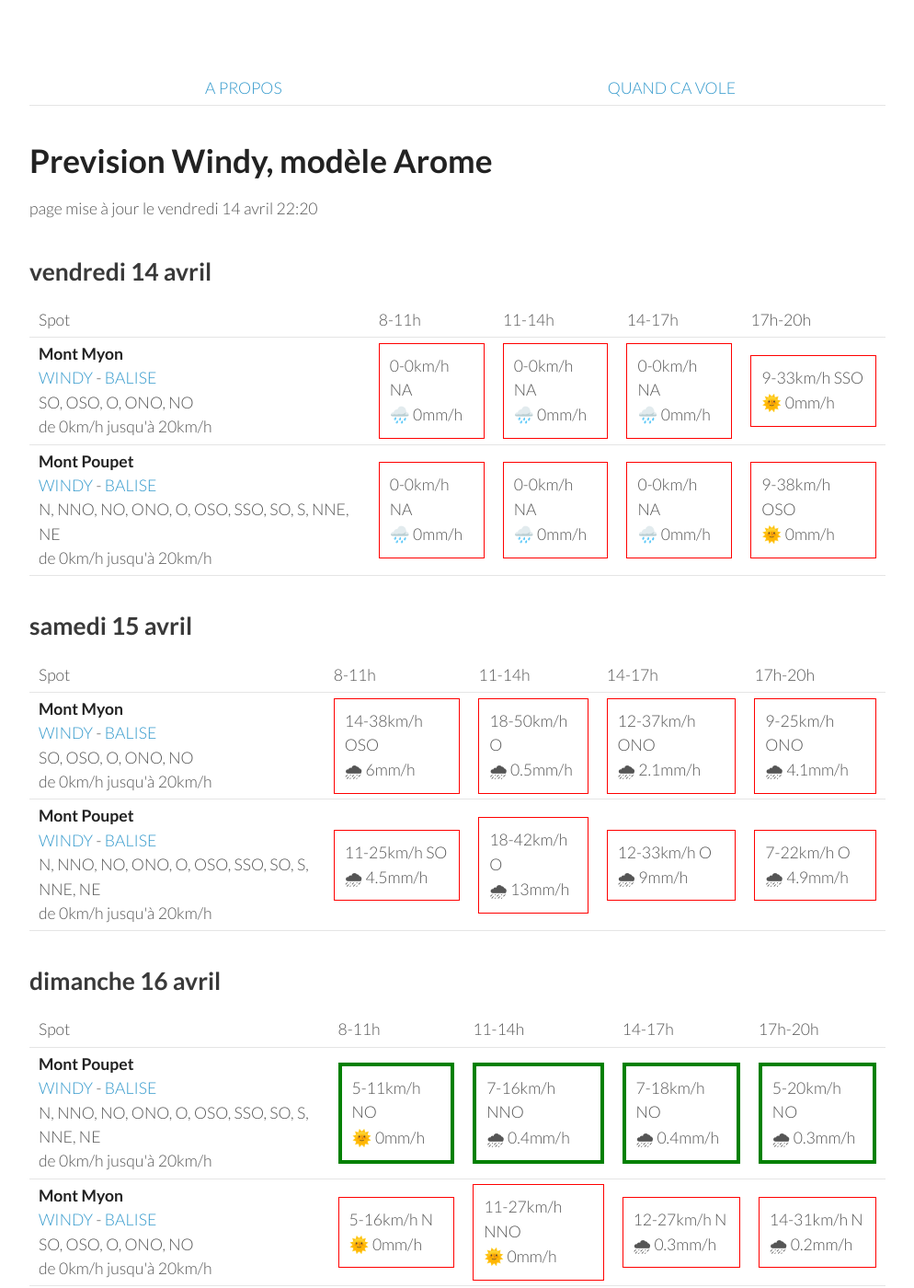
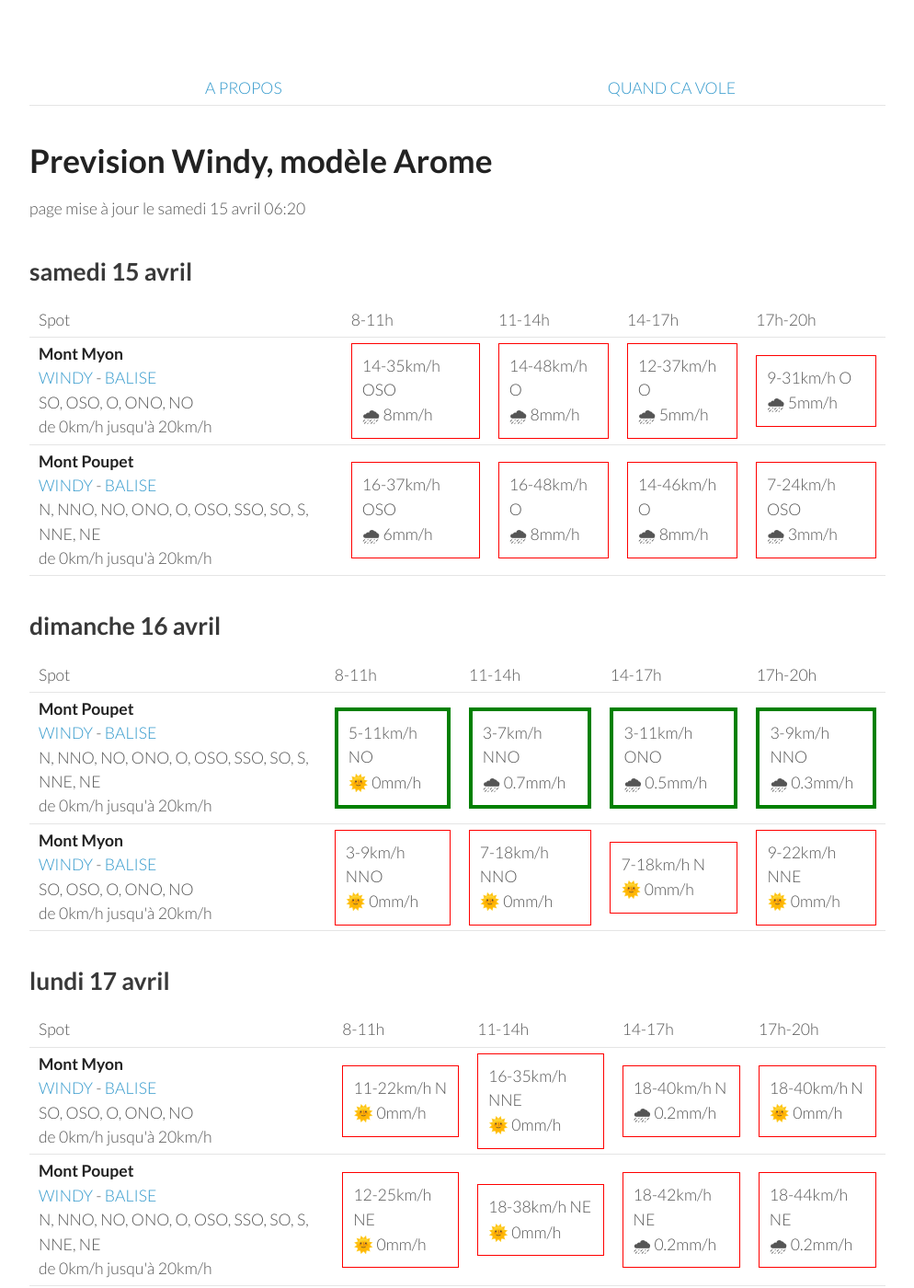
Before and after one commit to parapente-dans-le-nord/parapente-dans-le-nord.github.io, a Jekyll site: the page built from jura.markdown, in a window 1280 px wide and 1400 px high. Shown: the whole window at 92% size, without its empty margins (26-1020 px from the left). Built offline with Jekyll 4.4.1, drawn with Linux system fonts in a browser that asks for light colours; some of the changed text lies outside the part shown.

Commit message:
update index.markdown

```diff
--- a/jura.markdown
+++ b/jura.markdown
@@ -7,42 +7,8 @@ title:  "Tous les spots"
 {: .links}
 
 # Prevision Windy, modèle Arome
-page mise à jour le vendredi 14 avril 22:20
+page mise à jour le samedi 15 avril 06:20
 
-## vendredi 14 avril
-
-{::nomarkdown}
-<table>
-  <tbody>
-    <tr>
-      <td>Spot</td>
-      <td>8-11h</td>
-      <td>11-14h</td>
-      <td>14-17h</td>
-      <td>17h-20h</td>
-    </tr>
-<tr>
-        <td><strong>Mont Myon</strong><br><a href="https://windy.com/46.331/5.397?45.898,5.394,8,m:eWoagj8">WINDY</a> - <span class=""><a href="http://www.balisemeteo.com/balise.php?idBalise=70">BALISE</a> </span><br> <span class="vent-favorable">SO, OSO, O, ONO, NO</span><br><span class="force-vent">de 0km/h jusqu'à 20km/h</span> </td>
-
-            <td><div class="not-flyable"><p>0-0km/h NA</p><p>🌧️ 0mm/h</p></div></td>
-            <td><div class="not-flyable"><p>0-0km/h NA</p><p>🌧️ 0mm/h</p></div></td>
-            <td><div class="not-flyable"><p>0-0km/h NA</p><p>🌧️ 0mm/h</p></div></td>
-            <td><div class="not-flyable"><p>9-33km/h SSO</p><p>🌞 0mm/h</p></div></td>
-
-    </tr>
-<tr>
-        <td><strong>Mont Poupet</strong><br><a href="https://windy.com/46.970/5.876?46.541,5.876,8">WINDY</a> - <span class=""><a href="http://www.balisemeteo.com/balise.php?idBalise=92">BALISE</a> </span><br> <span class="vent-favorable">N, NNO, NO, ONO, O, OSO, SSO, SO, S, NNE, NE</span><br><span class="force-vent">de 0km/h jusqu'à 20km/h</span> </td>
-
-            <td><div class="not-flyable"><p>0-0km/h NA</p><p>🌧️ 0mm/h</p></div></td>
-            <td><div class="not-flyable"><p>0-0km/h NA</p><p>🌧️ 0mm/h</p></div></td>
-            <td><div class="not-flyable"><p>0-0km/h NA</p><p>🌧️ 0mm/h</p></div></td>
-            <td><div class="not-flyable"><p>9-38km/h OSO</p><p>🌞 0mm/h</p></div></td>
-
-    </tr>
-
-</tbody>
-</table>
-{:/}
 ## samedi 15 avril
 
 {::nomarkdown}
@@ -58,20 +24,20 @@ page mise à jour le vendredi 14 avril 22:20
 <tr>
         <td><strong>Mont Myon</strong><br><a href="https://windy.com/46.331/5.397?45.898,5.394,8,m:eWoagj8">WINDY</a> - <span class=""><a href="http://www.balisemeteo.com/balise.php?idBalise=70">BALISE</a> </span><br> <span class="vent-favorable">SO, OSO, O, ONO, NO</span><br><span class="force-vent">de 0km/h jusqu'à 20km/h</span> </td>
 
-            <td><div class="not-flyable"><p>14-38km/h OSO</p><p>🌧 6mm/h</p></div></td>
-            <td><div class="not-flyable"><p>18-50km/h O</p><p>🌧 0.5mm/h</p></div></td>
-            <td><div class="not-flyable"><p>12-37km/h ONO</p><p>🌧 2.1mm/h</p></div></td>
-            <td><div class="not-flyable"><p>9-25km/h ONO</p><p>🌧 4.1mm/h</p></div></td>
+            <td><div class="not-flyable"><p>14-35km/h OSO</p><p>🌧 8mm/h</p></div></td>
+            <td><div class="not-flyable"><p>14-48km/h O</p><p>🌧 8mm/h</p></div></td>
+            <td><div class="not-flyable"><p>12-37km/h O</p><p>🌧 5mm/h</p></div></td>
+            <td><div class="not-flyable"><p>9-31km/h O</p><p>🌧 5mm/h</p></div></td>
 
 
     </tr>
 <tr>
         <td><strong>Mont Poupet</strong><br><a href="https://windy.com/46.970/5.876?46.541,5.876,8">WINDY</a> - <span class=""><a href="http://www.balisemeteo.com/balise.php?idBalise=92">BALISE</a> </span><br> <span class="vent-favorable">N, NNO, NO, ONO, O, OSO, SSO, SO, S, NNE, NE</span><br><span class="force-vent">de 0km/h jusqu'à 20km/h</span> </td>
 
-            <td><div class="not-flyable"><p>11-25km/h SO</p><p>🌧 4.5mm/h</p></div></td>
-            <td><div class="not-flyable"><p>18-42km/h O</p><p>🌧 13mm/h</p></div></td>
-            <td><div class="not-flyable"><p>12-33km/h O</p><p>🌧 9mm/h</p></div></td>
-            <td><div class="not-flyable"><p>7-22km/h O</p><p>🌧 4.9mm/h</p></div></td>
+            <td><div class="not-flyable"><p>16-37km/h OSO</p><p>🌧 6mm/h</p></div></td>
+            <td><div class="not-flyable"><p>16-48km/h O</p><p>🌧 8mm/h</p></div></td>
+            <td><div class="not-flyable"><p>14-46km/h O</p><p>🌧 8mm/h</p></div></td>
+            <td><div class="not-flyable"><p>7-24km/h OSO</p><p>🌧 3mm/h</p></div></td>
 
 
     </tr>
@@ -95,19 +61,19 @@ page mise à jour le vendredi 14 avril 22:20
         <td><strong>Mont Poupet</strong><br><a href="https://windy.com/46.970/5.876?46.541,5.876,8">WINDY</a> - <span class=""><a href="http://www.balisemeteo.com/balise.php?idBalise=92">BALISE</a> </span><br> <span class="vent-favorable">N, NNO, NO, ONO, O, OSO, SSO, SO, S, NNE, NE</span><br><span class="force-vent">de 0km/h jusqu'à 20km/h</span> </td>
 
             <td><div class="flyable"><p>5-11km/h NO</p><p>🌞 0mm/h</p></div></td>
-            <td><div class="flyable"><p>7-16km/h NNO</p><p>🌧 0.4mm/h</p></div></td>
-            <td><div class="flyable"><p>7-18km/h NO</p><p>🌧 0.4mm/h</p></div></td>
-            <td><div class="flyable"><p>5-20km/h NO</p><p>🌧 0.3mm/h</p></div></td>
+            <td><div class="flyable"><p>3-7km/h NNO</p><p>🌧 0.7mm/h</p></div></td>
+            <td><div class="flyable"><p>3-11km/h ONO</p><p>🌧 0.5mm/h</p></div></td>
+            <td><div class="flyable"><p>3-9km/h NNO</p><p>🌧 0.3mm/h</p></div></td>
 
 
     </tr>
 <tr>
         <td><strong>Mont Myon</strong><br><a href="https://windy.com/46.331/5.397?45.898,5.394,8,m:eWoagj8">WINDY</a> - <span class=""><a href="http://www.balisemeteo.com/balise.php?idBalise=70">BALISE</a> </span><br> <span class="vent-favorable">SO, OSO, O, ONO, NO</span><br><span class="force-vent">de 0km/h jusqu'à 20km/h</span> </td>
 
-            <td><div class="not-flyable"><p>5-16km/h N</p><p>🌞 0mm/h</p></div></td>
-            <td><div class="not-flyable"><p>11-27km/h NNO</p><p>🌞 0mm/h</p></div></td>
-            <td><div class="not-flyable"><p>12-27km/h N</p><p>🌧 0.3mm/h</p></div></td>
-            <td><div class="not-flyable"><p>14-31km/h N</p><p>🌧 0.2mm/h</p></div></td>
+            <td><div class="not-flyable"><p>3-9km/h NNO</p><p>🌞 0mm/h</p></div></td>
+            <td><div class="not-flyable"><p>7-18km/h NNO</p><p>🌞 0mm/h</p></div></td>
+            <td><div class="not-flyable"><p>7-18km/h N</p><p>🌞 0mm/h</p></div></td>
+            <td><div class="not-flyable"><p>9-22km/h NNE</p><p>🌞 0mm/h</p></div></td>
 
 
     </tr>
@@ -128,22 +94,22 @@ page mise à jour le vendredi 14 avril 22:20
       <td>17h-20h</td>
     </tr>
 <tr>
-        <td><strong>Mont Poupet</strong><br><a href="https://windy.com/46.970/5.876?46.541,5.876,8">WINDY</a> - <span class=""><a href="http://www.balisemeteo.com/balise.php?idBalise=92">BALISE</a> </span><br> <span class="vent-favorable">N, NNO, NO, ONO, O, OSO, SSO, SO, S, NNE, NE</span><br><span class="force-vent">de 0km/h jusqu'à 20km/h</span> </td>
+        <td><strong>Mont Myon</strong><br><a href="https://windy.com/46.331/5.397?45.898,5.394,8,m:eWoagj8">WINDY</a> - <span class=""><a href="http://www.balisemeteo.com/balise.php?idBalise=70">BALISE</a> </span><br> <span class="vent-favorable">SO, OSO, O, ONO, NO</span><br><span class="force-vent">de 0km/h jusqu'à 20km/h</span> </td>
 
-            <td><div class="not-flyable"><p>11-22km/h NNE</p><p>🌞 0mm/h</p></div></td>
-            <td><div class="not-flyable"><p>16-35km/h NE</p><p>🌧 0.2mm/h</p></div></td>
-            <td><div class="not-flyable"><p>16-40km/h NE</p><p>🌧 0.2mm/h</p></div></td>
-            <td><div class="not-flyable"><p>18-40km/h NE</p><p>🌧 0.2mm/h</p></div></td>
+            <td><div class="not-flyable"><p>11-22km/h N</p><p>🌞 0mm/h</p></div></td>
+            <td><div class="not-flyable"><p>16-35km/h NNE</p><p>🌞 0mm/h</p></div></td>
+            <td><div class="not-flyable"><p>18-40km/h N</p><p>🌧 0.2mm/h</p></div></td>
+            <td><div class="not-flyable"><p>18-40km/h N</p><p>🌞 0mm/h</p></div></td>
 
 
     </tr>
 <tr>
-        <td><strong>Mont Myon</strong><br><a href="https://windy.com/46.331/5.397?45.898,5.394,8,m:eWoagj8">WINDY</a> - <span class=""><a href="http://www.balisemeteo.com/balise.php?idBalise=70">BALISE</a> </span><br> <span class="vent-favorable">SO, OSO, O, ONO, NO</span><br><span class="force-vent">de 0km/h jusqu'à 20km/h</span> </td>
+        <td><strong>Mont Poupet</strong><br><a href="https://windy.com/46.970/5.876?46.541,5.876,8">WINDY</a> - <span class=""><a href="http://www.balisemeteo.com/balise.php?idBalise=92">BALISE</a> </span><br> <span class="vent-favorable">N, NNO, NO, ONO, O, OSO, SSO, SO, S, NNE, NE</span><br><span class="force-vent">de 0km/h jusqu'à 20km/h</span> </td>
 
-            <td><div class="not-flyable"><p>11-24km/h N</p><p>🌞 0mm/h</p></div></td>
-            <td><div class="not-flyable"><p>16-38km/h NNE</p><p>🌞 0mm/h</p></div></td>
-            <td><div class="not-flyable"><p>16-38km/h N</p><p>🌧 0.3mm/h</p></div></td>
-            <td><div class="not-flyable"><p>16-38km/h N</p><p>🌧 0.4mm/h</p></div></td>
+            <td><div class="not-flyable"><p>12-25km/h NE</p><p>🌞 0mm/h</p></div></td>
+            <td><div class="not-flyable"><p>18-38km/h NE</p><p>🌞 0mm/h</p></div></td>
+            <td><div class="not-flyable"><p>18-42km/h NE</p><p>🌧 0.2mm/h</p></div></td>
+            <td><div class="not-flyable"><p>18-44km/h NE</p><p>🌧 0.2mm/h</p></div></td>
 
 
     </tr>
@@ -166,8 +132,8 @@ page mise à jour le vendredi 14 avril 22:20
 <tr>
         <td><strong>Mont Myon</strong><br><a href="https://windy.com/46.331/5.397?45.898,5.394,8,m:eWoagj8">WINDY</a> - <span class=""><a href="http://www.balisemeteo.com/balise.php?idBalise=70">BALISE</a> </span><br> <span class="vent-favorable">SO, OSO, O, ONO, NO</span><br><span class="force-vent">de 0km/h jusqu'à 20km/h</span> </td>
 
-            <td><div class="not-flyable"><p>7-14km/h ESE</p><p>🌞 0mm/h</p></div></td>
-            <td><div class="flyable"><p>5-16km/h ONO</p><p>🌞 0mm/h</p></div></td>
+            <td><div class="not-flyable"><p>5-12km/h SE</p><p>🌞 0mm/h</p></div></td>
+            <td><div class="flyable"><p>5-16km/h O</p><p>🌞 0mm/h</p></div></td>
             <td><div class="not-flyable"><p>9-24km/h NNO</p><p>🌞 0mm/h</p></div></td>
             <td><div class="not-flyable"><p>7-24km/h NNO</p><p>🌞 0mm/h</p></div></td>
 
@@ -176,8 +142,8 @@ page mise à jour le vendredi 14 avril 22:20
 <tr>
         <td><strong>Mont Poupet</strong><br><a href="https://windy.com/46.970/5.876?46.541,5.876,8">WINDY</a> - <span class=""><a href="http://www.balisemeteo.com/balise.php?idBalise=92">BALISE</a> </span><br> <span class="vent-favorable">N, NNO, NO, ONO, O, OSO, SSO, SO, S, NNE, NE</span><br><span class="force-vent">de 0km/h jusqu'à 20km/h</span> </td>
 
-            <td><div class="not-flyable"><p>12-25km/h E</p><p>🌞 0mm/h</p></div></td>
-            <td><div class="not-flyable"><p>11-33km/h ENE</p><p>🌞 0mm/h</p></div></td>
+            <td><div class="not-flyable"><p>11-24km/h E</p><p>🌞 0mm/h</p></div></td>
+            <td><div class="not-flyable"><p>9-27km/h E</p><p>🌞 0mm/h</p></div></td>
             <td><div class="not-flyable"><p>16-38km/h NNE</p><p>🌞 0mm/h</p></div></td>
             <td><div class="not-flyable"><p>18-40km/h NE</p><p>🌞 0mm/h</p></div></td>
 
```
